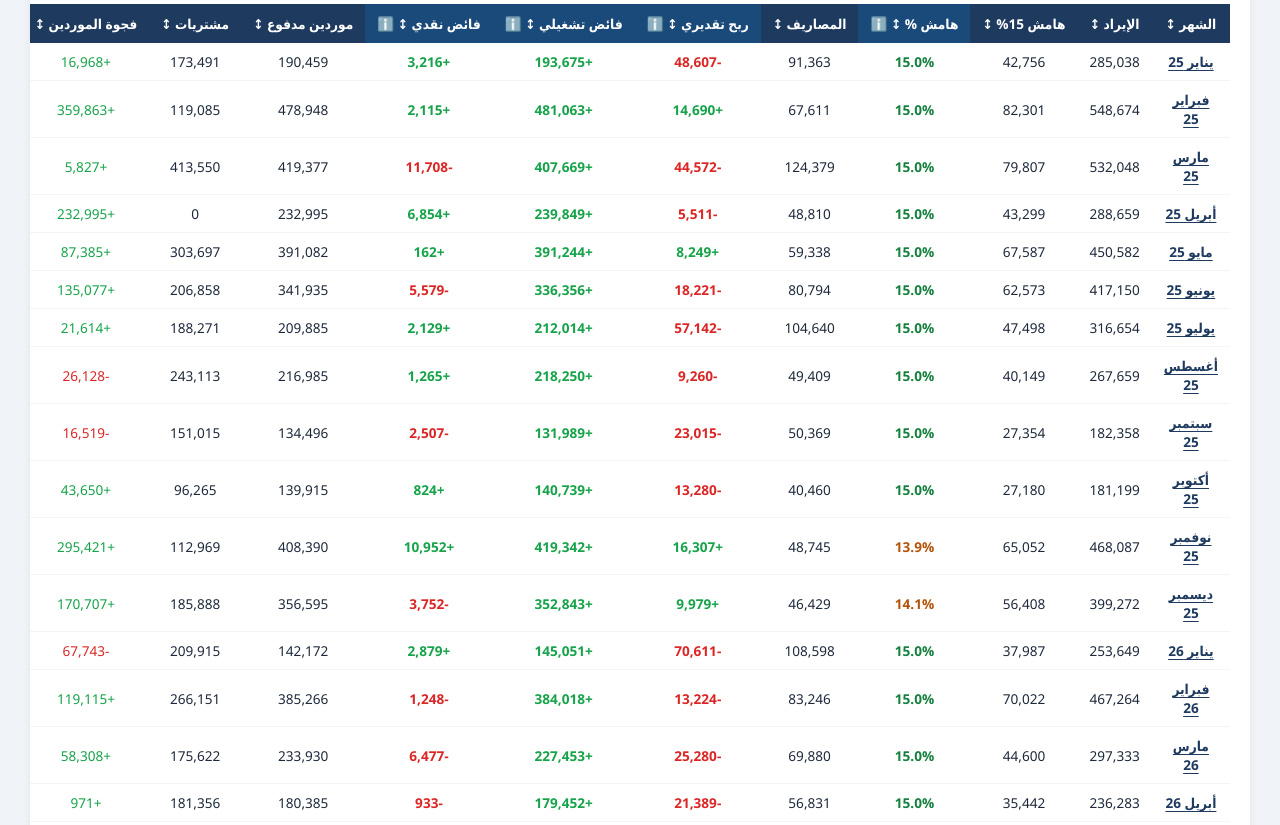
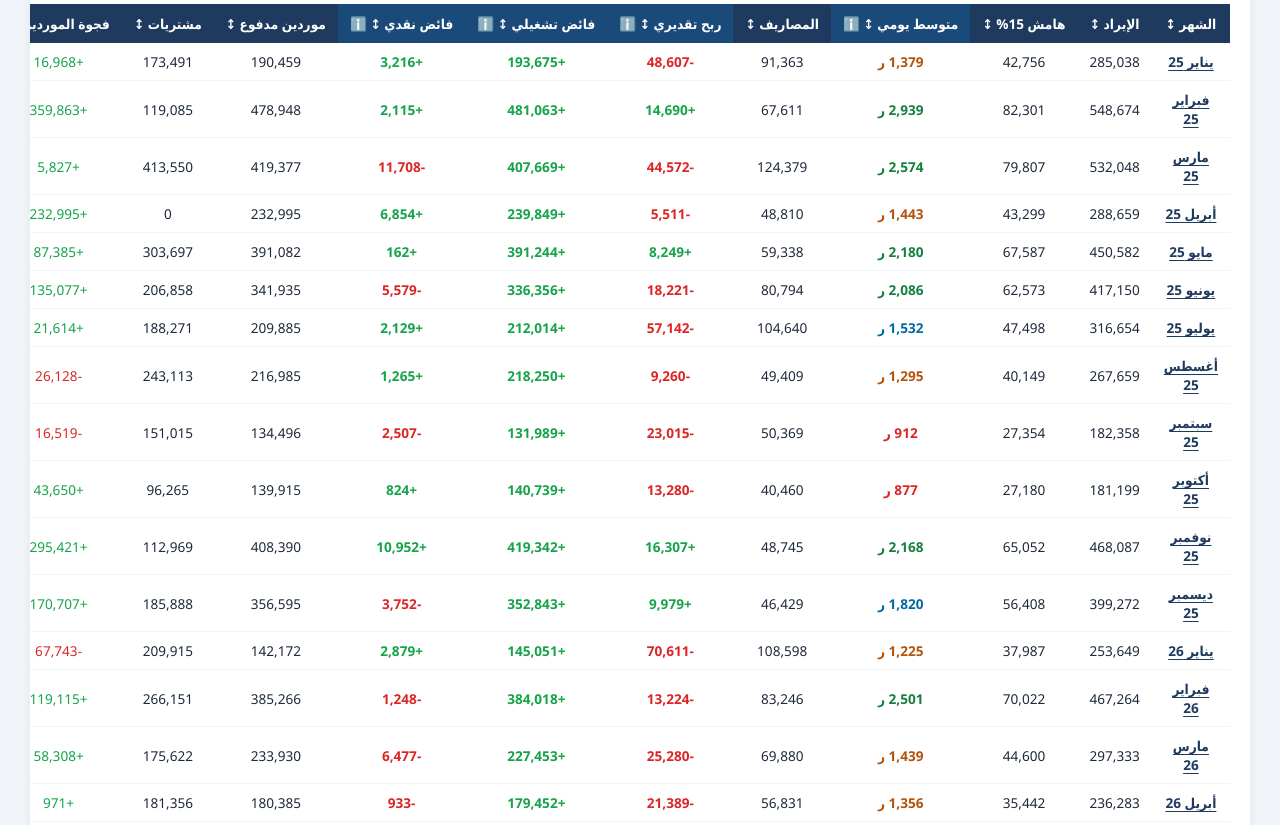
Before and after one commit to fo0ouad/taqrir-ribhiya, a plain HTML site: page index.html in a window 1280 px wide. Shown: the part 1672-2497 px from the top of the page. Drawn offline with nearby package versions, Linux system fonts and the light colour scheme.

Commit message:
تحديث عمود متوسط الهامش اليومي بأيام كل شهر الفعلية

```diff
--- a/index.html
+++ b/index.html
@@ -189,7 +189,7 @@
           <th onclick="sortTable('summary-table',0)">الشهر ↕</th>
           <th onclick="sortTable('summary-table',1)">الإيراد ↕</th>
           <th onclick="sortTable('summary-table',2)">هامش 15% ↕</th>
-          <th onclick="sortTable('summary-table',2.5)" title="نسبة الهامش من الإيراد" style="background:#1a4a7a;cursor:help">هامش % ↕ ℹ️</th>
+          <th onclick="sortTable('summary-table',3)" title="الهامش الفعلي ÷ أيام الشهر" style="background:#1a4a7a;cursor:help">متوسط يومي ↕ ℹ️</th>
           <th onclick="sortTable('summary-table',4)">المصاريف ↕</th>
           <th onclick="sortTable('summary-table',5)" title="هامش 15% − مصاريف" style="background:#1a4a7a;cursor:help">ربح تقديري ↕ ℹ️</th>
           <th onclick="sortTable('summary-table',6)" title="مبيعات − مصاريف" style="background:#1a4a7a;cursor:help">فائض تشغيلي ↕ ℹ️</th>
@@ -203,7 +203,7 @@
 <td style="font-weight:600;color:#1e3a5f;text-decoration:underline;text-underline-offset:3px">يناير 25</td>
 <td>285,038</td>
 <td>42,756</td>
-<td style="color:#15803d;font-weight:700">15.0%</td>
+<td style="color:#b45309;font-weight:700">1,379 ر</td>
 <td>91,363</td>
 <td style="color:#dc2626;font-weight:700">-48,607</td>
 <td style="color:#16a34a;font-weight:700">+193,675</td>
@@ -215,7 +215,7 @@
 <td style="font-weight:600;color:#1e3a5f;text-decoration:underline;text-underline-offset:3px">فبراير 25</td>
 <td>548,674</td>
 <td>82,301</td>
-<td style="color:#15803d;font-weight:700">15.0%</td>
+<td style="color:#15803d;font-weight:700">2,939 ر</td>
 <td>67,611</td>
 <td style="color:#16a34a;font-weight:700">+14,690</td>
 <td style="color:#16a34a;font-weight:700">+481,063</td>
@@ -227,7 +227,7 @@
 <td style="font-weight:600;color:#1e3a5f;text-decoration:underline;text-underline-offset:3px">مارس 25</td>
 <td>532,048</td>
 <td>79,807</td>
-<td style="color:#15803d;font-weight:700">15.0%</td>
+<td style="color:#15803d;font-weight:700">2,574 ر</td>
 <td>124,379</td>
 <td style="color:#dc2626;font-weight:700">-44,572</td>
 <td style="color:#16a34a;font-weight:700">+407,669</td>
@@ -239,7 +239,7 @@
 <td style="font-weight:600;color:#1e3a5f;text-decoration:underline;text-underline-offset:3px">أبريل 25</td>
 <td>288,659</td>
 <td>43,299</td>
-<td style="color:#15803d;font-weight:700">15.0%</td>
+<td style="color:#b45309;font-weight:700">1,443 ر</td>
 <td>48,810</td>
 <td style="color:#dc2626;font-weight:700">-5,511</td>
 <td style="color:#16a34a;font-weight:700">+239,849</td>
@@ -251,7 +251,7 @@
 <td style="font-weight:600;color:#1e3a5f;text-decoration:underline;text-underline-offset:3px">مايو 25</td>
 <td>450,582</td>
 <td>67,587</td>
-<td style="color:#15803d;font-weight:700">15.0%</td>
+<td style="color:#15803d;font-weight:700">2,180 ر</td>
 <td>59,338</td>
 <td style="color:#16a34a;font-weight:700">+8,249</td>
 <td style="color:#16a34a;font-weight:700">+391,244</td>
@@ -263,7 +263,7 @@
 <td style="font-weight:600;color:#1e3a5f;text-decoration:underline;text-underline-offset:3px">يونيو 25</td>
 <td>417,150</td>
 <td>62,573</td>
-<td style="color:#15803d;font-weight:700">15.0%</td>
+<td style="color:#15803d;font-weight:700">2,086 ر</td>
 <td>80,794</td>
 <td style="color:#dc2626;font-weight:700">-18,221</td>
 <td style="color:#16a34a;font-weight:700">+336,356</td>
@@ -275,7 +275,7 @@
 <td style="font-weight:600;color:#1e3a5f;text-decoration:underline;text-underline-offset:3px">يوليو 25</td>
 <td>316,654</td>
 <td>47,498</td>
-<td style="color:#15803d;font-weight:700">15.0%</td>
+<td style="color:#0369a1;font-weight:700">1,532 ر</td>
 <td>104,640</td>
 <td style="color:#dc2626;font-weight:700">-57,142</td>
 <td style="color:#16a34a;font-weight:700">+212,014</td>
@@ -287,7 +287,7 @@
 <td style="font-weight:600;color:#1e3a5f;text-decoration:underline;text-underline-offset:3px">أغسطس 25</td>
 <td>267,659</td>
 <td>40,149</td>
-<td style="color:#15803d;font-weight:700">15.0%</td>
+<td style="color:#b45309;font-weight:700">1,295 ر</td>
 <td>49,409</td>
 <td style="color:#dc2626;font-weight:700">-9,260</td>
 <td style="color:#16a34a;font-weight:700">+218,250</td>
@@ -299,7 +299,7 @@
 <td style="font-weight:600;color:#1e3a5f;text-decoration:underline;text-underline-offset:3px">سبتمبر 25</td>
 <td>182,358</td>
 <td>27,354</td>
-<td style="color:#15803d;font-weight:700">15.0%</td>
+<td style="color:#dc2626;font-weight:700">912 ر</td>
 <td>50,369</td>
 <td style="color:#dc2626;font-weight:700">-23,015</td>
 <td style="color:#16a34a;font-weight:700">+131,989</td>
@@ -311,7 +311,7 @@
 <td style="font-weight:600;color:#1e3a5f;text-decoration:underline;text-underline-offset:3px">أكتوبر 25</td>
 <td>181,199</td>
 <td>27,180</td>
-<td style="color:#15803d;font-weight:700">15.0%</td>
+<td style="color:#dc2626;font-weight:700">877 ر</td>
 <td>40,460</td>
 <td style="color:#dc2626;font-weight:700">-13,280</td>
 <td style="color:#16a34a;font-weight:700">+140,739</td>
@@ -323,7 +323,7 @@
 <td style="font-weight:600;color:#1e3a5f;text-decoration:underline;text-underline-offset:3px">نوفمبر 25</td>
 <td>468,087</td>
 <td>65,052</td>
-<td style="color:#b45309;font-weight:700">13.9%</td>
+<td style="color:#15803d;font-weight:700">2,168 ر</td>
 <td>48,745</td>
 <td style="color:#16a34a;font-weight:700">+16,307</td>
 <td style="color:#16a34a;font-weight:700">+419,342</td>
@@ -335,7 +335,7 @@
 <td style="font-weight:600;color:#1e3a5f;text-decoration:underline;text-underline-offset:3px">ديسمبر 25</td>
 <td>399,272</td>
 <td>56,408</td>
-<td style="color:#b45309;font-weight:700">14.1%</td>
+<td style="color:#0369a1;font-weight:700">1,820 ر</td>
 <td>46,429</td>
 <td style="color:#16a34a;font-weight:700">+9,979</td>
 <td style="color:#16a34a;font-weight:700">+352,843</td>
@@ -347,7 +347,7 @@
 <td style="font-weight:600;color:#1e3a5f;text-decoration:underline;text-underline-offset:3px">يناير 26</td>
 <td>253,649</td>
 <td>37,987</td>
-<td style="color:#15803d;font-weight:700">15.0%</td>
+<td style="color:#b45309;font-weight:700">1,225 ر</td>
 <td>108,598</td>
 <td style="color:#dc2626;font-weight:700">-70,611</td>
 <td style="color:#16a34a;font-weight:700">+145,051</td>
@@ -359,7 +359,7 @@
 <td style="font-weight:600;color:#1e3a5f;text-decoration:underline;text-underline-offset:3px">فبراير 26</td>
 <td>467,264</td>
 <td>70,022</td>
-<td style="color:#15803d;font-weight:700">15.0%</td>
+<td style="color:#15803d;font-weight:700">2,501 ر</td>
 <td>83,246</td>
 <td style="color:#dc2626;font-weight:700">-13,224</td>
 <td style="color:#16a34a;font-weight:700">+384,018</td>
@@ -371,7 +371,7 @@
 <td style="font-weight:600;color:#1e3a5f;text-decoration:underline;text-underline-offset:3px">مارس 26</td>
 <td>297,333</td>
 <td>44,600</td>
-<td style="color:#15803d;font-weight:700">15.0%</td>
+<td style="color:#b45309;font-weight:700">1,439 ر</td>
 <td>69,880</td>
 <td style="color:#dc2626;font-weight:700">-25,280</td>
 <td style="color:#16a34a;font-weight:700">+227,453</td>
@@ -384,7 +384,7 @@
 <td style="font-weight:600;color:#1e3a5f;text-decoration:underline;text-underline-offset:3px">أبريل 26</td>
 <td>236,283</td>
 <td>35,442</td>
-<td style="color:#15803d;font-weight:700">15.0%</td>
+<td style="color:#b45309;font-weight:700">1,356 ر</td>
 <td>56,831</td>
 <td style="color:#dc2626;font-weight:700">-21,389</td>
 <td style="color:#16a34a;font-weight:700">+179,452</td>
```
